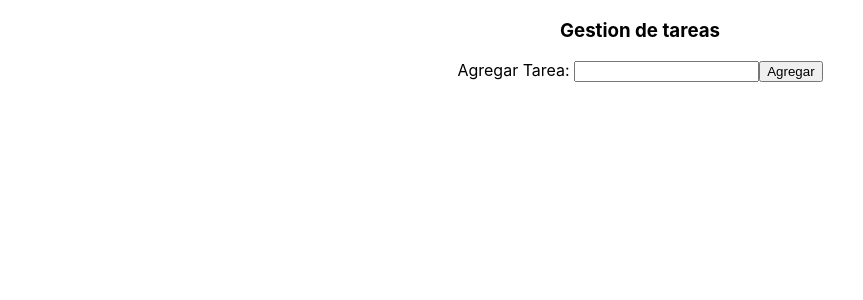
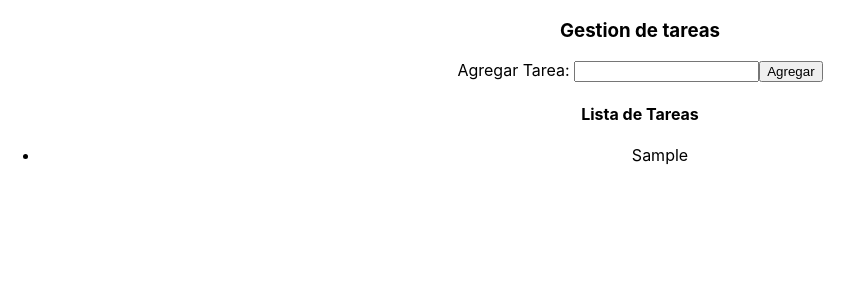
Before and after one commit to capacitaciones-metal/react-task, a React (Create React App) app: page / in a window 1280 px wide. Both pictures are taken after typing "Sample" into the empty fields and a click on the button "Agregar". Shown: the top 300 px of the page, without its empty margins (0-863 px from the left). Built offline with nearby package versions, Linux system fonts and the light colour scheme.

Commit message:
Pasos de la actividad 4, Agregar TaskList

```diff
--- a/package.json
+++ b/package.json
@@ -5,6 +5,7 @@
   "dependencies": {
     "react": "^16.8.6",
     "react-dom": "^16.8.6",
+    "prop-types": "^15.7.2",
     "react-scripts": "3.0.1"
   },
   "scripts": {
--- a/src/components/TaskContainer.js
+++ b/src/components/TaskContainer.js
@@ -1,5 +1,6 @@
 import React from 'react';
 import TaskNew from './TaskNew'
+import TaskList from './TaskList'
 import PropTypes from 'prop-types'
 
 export default class TaskContainer extends React.Component {
@@ -25,6 +26,8 @@ export default class TaskContainer extends React.Component {
             <div>
                 <h3>Gestion de tareas</h3>
                 <TaskNew addTask={this.handleAddTask} />
+
+                <TaskList list={this.state.tasks} />
             </div>
         );
     }
--- /dev/null
+++ b/src/components/TaskList.js
@@ -0,0 +1,29 @@
+import React from 'react'
+import PropTypes from 'prop-types'
+
+
+export default class TaskList extends React.Component {
+
+    constructor(props) {
+        super(props);
+    }
+
+
+    render() {
+        return (
+            <div>
+                <h4>Lista de Tareas</h4>
+                <ul>
+                    {this.props.list.map((value, index) => {
+                        return <li key={index}>{value}</li>
+                    })}
+                </ul>
+            </div>
+        )
+    }
+}
+
+
+TaskList.propTypes = {
+    list: PropTypes.array
+}
```
Also changed, not shown: 1 other file (tests, documents, lock files or other folders).
